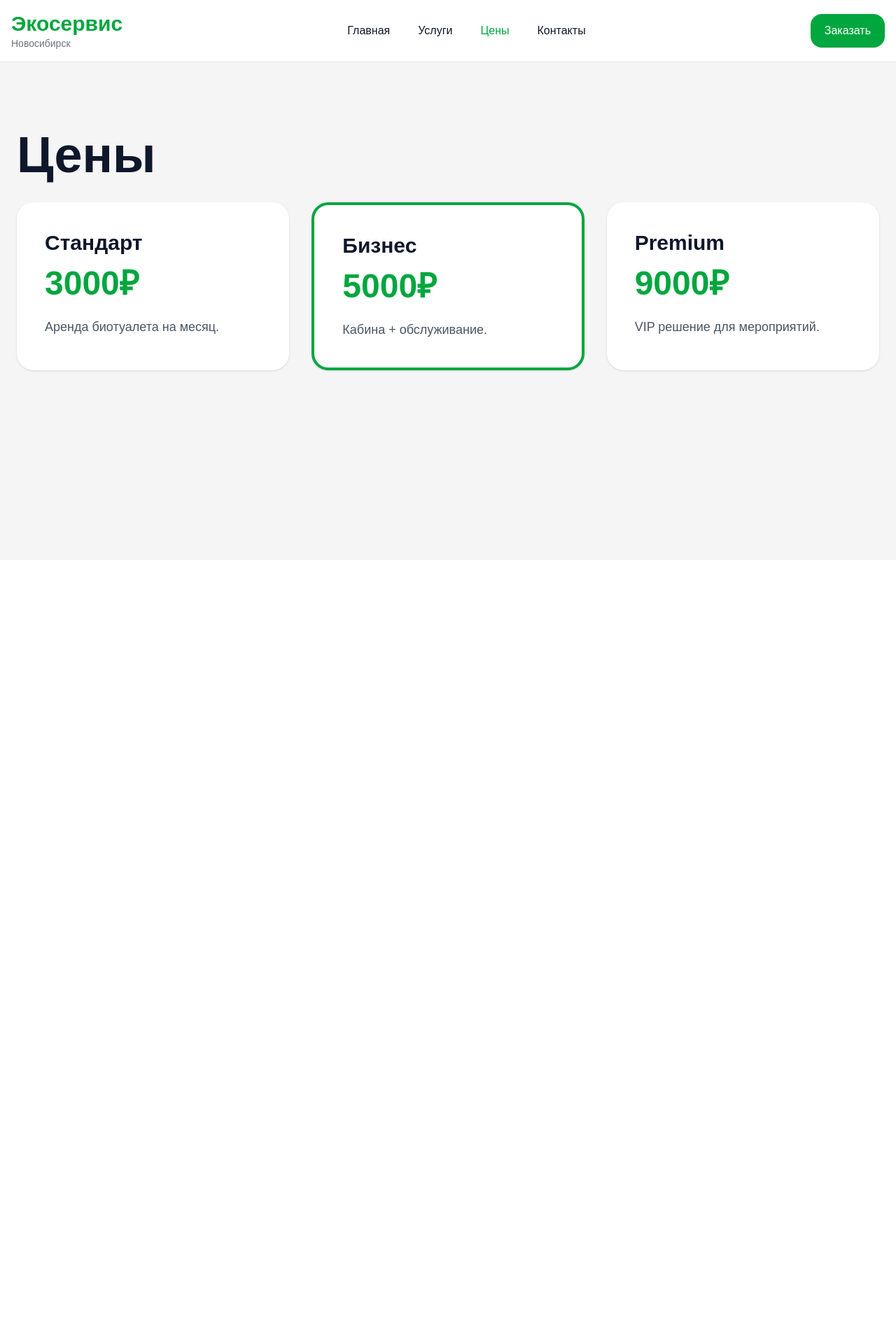
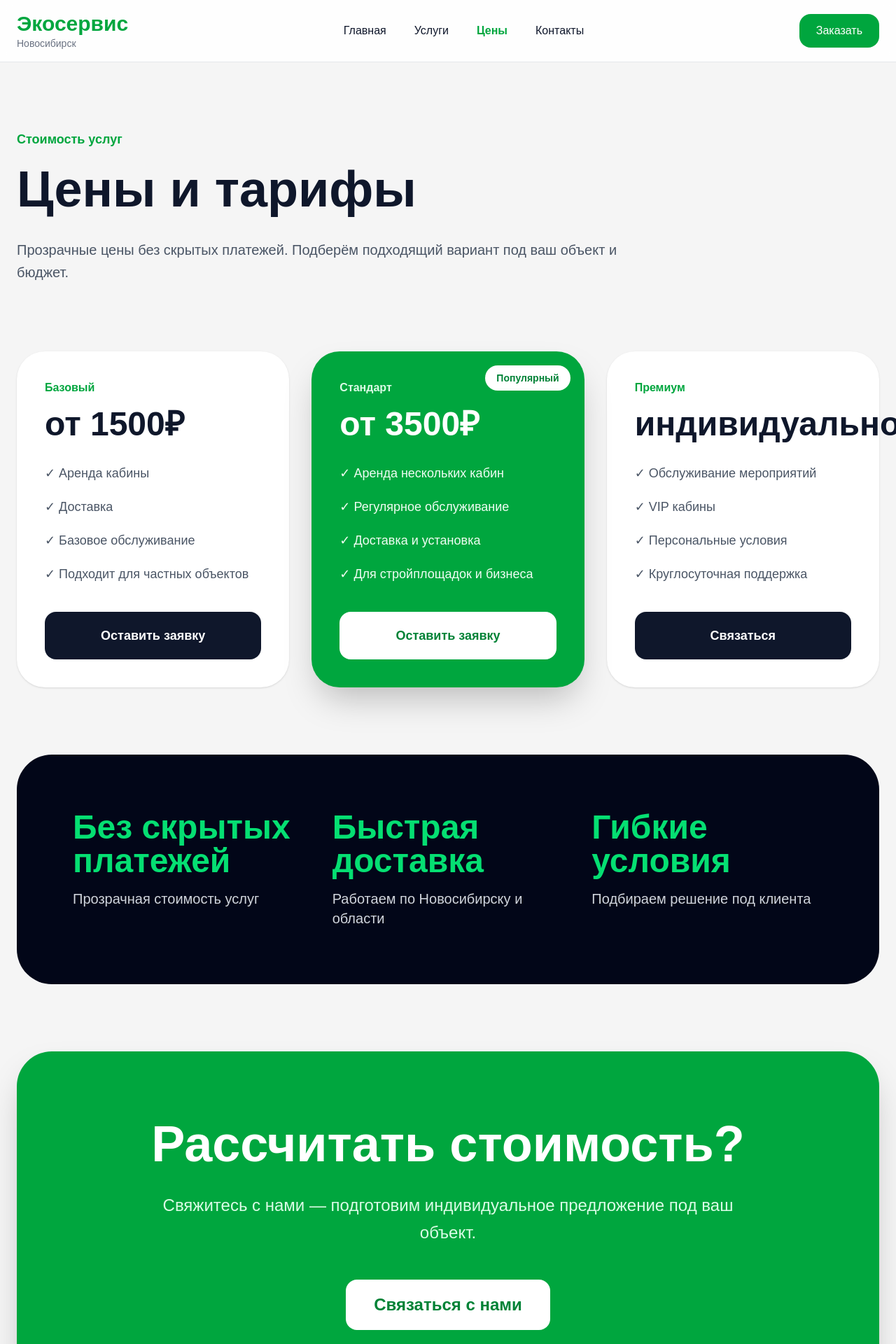
Before and after one commit to Skyeeeeeeeeeeeeeeeeeee/eco-service-site, a Next.js app: page /prices in a window 1280 px wide. Shown: the top 1920 px of the page at 70% size. Before the commit the page ends 800 px from the top, so only its background shows below. Built offline with nearby package versions, Linux system fonts and the light colour scheme.

Commit message:
add animations

```diff
--- a/app/prices/page.tsx
+++ b/app/prices/page.tsx
@@ -1,45 +1,66 @@
+"use client"
+
+import { motion } from "framer-motion"
+
 export default function PricesPage() {
   return (
     <main className="min-h-screen bg-[#f5f5f5] text-slate-900">
 
       {/* HEADER */}
-      <header className="border-b border-gray-200 bg-white sticky top-0 z-50">
+      <header className="border-b border-gray-200 bg-white/90 backdrop-blur sticky top-0 z-50">
 
-        <div className="max-w-7xl mx-auto px-4 py-4 flex items-center justify-between">
+        <div className="max-w-7xl mx-auto px-4 md:px-6 py-4 flex items-center justify-between">
 
+          {/* LOGO */}
           <a href="/" className="block">
-            <h2 className="text-2xl md:text-3xl font-bold text-green-600">
+
+            <h2 className="text-2xl md:text-3xl font-bold text-green-600 hover:scale-105 transition">
               Экосервис
             </h2>
 
             <p className="text-gray-500 text-sm">
               Новосибирск
             </p>
+
           </a>
 
+          {/* MENU */}
           <nav className="hidden md:flex items-center gap-10">
 
-            <a href="/" className="font-medium hover:text-green-600 transition">
+            <a
+              href="/"
+              className="font-medium hover:text-green-600 hover:scale-105 transition"
+            >
               Главная
             </a>
 
-            <a href="/services" className="font-medium hover:text-green-600 transition">
+            <a
+              href="/services"
+              className="font-medium hover:text-green-600 hover:scale-105 transition"
+            >
               Услуги
             </a>
 
-            <a href="/prices" className="font-medium text-green-600">
+            <a
+              href="/prices"
+              className="text-green-600 font-semibold hover:scale-105 transition"
+            >
               Цены
             </a>
 
-            <a href="/contacts" className="font-medium hover:text-green-600 transition">
+            <a
+              href="/contacts"
+              className="font-medium hover:text-green-600 hover:scale-105 transition"
+            >
               Контакты
             </a>
 
           </nav>
 
+          {/* BUTTON */}
           <a
             href="/contacts"
-            className="bg-green-600 hover:bg-green-700 text-white px-5 py-3 rounded-2xl font-medium transition"
+            className="bg-green-600 hover:bg-green-700 hover:scale-105 active:scale-95 text-white px-6 py-3 rounded-2xl font-medium transition duration-300"
           >
             Заказать
           </a>
@@ -48,62 +69,310 @@ export default function PricesPage() {
 
       </header>
 
-      {/* CONTENT */}
-      <section className="py-16 md:py-24">
+      {/* HERO */}
+      <section className="py-16 md:py-24 overflow-hidden">
 
         <div className="max-w-7xl mx-auto px-4 md:px-6">
 
-          <h1 className="text-5xl md:text-7xl font-bold mb-8">
-            Цены
-          </h1>
+          <motion.div
+            initial={{ opacity: 0, y: 60 }}
+            animate={{ opacity: 1, y: 0 }}
+            transition={{ duration: 0.8 }}
+            className="max-w-4xl"
+          >
 
-          <div className="grid grid-cols-1 md:grid-cols-3 gap-8">
+            <p className="text-green-600 font-semibold mb-5 text-lg">
+              Стоимость услуг
+            </p>
 
-            <div className="bg-white rounded-3xl p-10 shadow-sm">
+            <h1 className="text-4xl md:text-7xl font-bold leading-[1.05] mb-8">
+              Цены
+              и тарифы
+            </h1>
 
-              <h2 className="text-3xl font-bold mb-4">
-                Стандарт
+            <p className="text-gray-600 text-xl leading-relaxed">
+              Прозрачные цены без скрытых платежей.
+              Подберём подходящий вариант
+              под ваш объект и бюджет.
+            </p>
+
+          </motion.div>
+
+        </div>
+
+      </section>
+
+      {/* PRICE CARDS */}
+      <section className="pb-16 md:pb-24">
+
+        <div className="max-w-7xl mx-auto px-4 md:px-6">
+
+          <div className="grid grid-cols-1 lg:grid-cols-3 gap-8">
+
+            {/* CARD 1 */}
+            <motion.div
+              initial={{ opacity: 0, y: 60 }}
+              whileInView={{ opacity: 1, y: 0 }}
+              transition={{ duration: 0.6 }}
+              viewport={{ once: true }}
+              className="bg-white rounded-[40px] p-10 shadow-sm hover:-translate-y-3 hover:shadow-2xl transition duration-300"
+            >
+
+              <p className="text-green-600 font-semibold mb-4">
+                Базовый
+              </p>
+
+              <h2 className="text-5xl font-bold mb-8">
+                от 1500₽
               </h2>
 
-              <p className="text-5xl font-bold text-green-600 mb-6">
-                3000₽
+              <div className="space-y-5 text-lg text-gray-600 mb-10">
+
+                <p>✓ Аренда кабины</p>
+                <p>✓ Доставка</p>
+                <p>✓ Базовое обслуживание</p>
+                <p>✓ Подходит для частных объектов</p>
+
+              </div>
+
+              <a
+                href="/contacts"
+                className="block text-center bg-slate-900 hover:bg-black text-white py-5 rounded-2xl text-lg font-semibold transition"
+              >
+                Оставить заявку
+              </a>
+
+            </motion.div>
+
+            {/* CARD 2 */}
+            <motion.div
+              initial={{ opacity: 0, y: 60 }}
+              whileInView={{ opacity: 1, y: 0 }}
+              transition={{ delay: 0.15 }}
+              viewport={{ once: true }}
+              className="bg-green-600 rounded-[40px] p-10 shadow-2xl hover:-translate-y-3 transition duration-300 text-white relative overflow-hidden"
+            >
+
+              {/* POPULAR */}
+              <div className="absolute top-5 right-5 bg-white text-green-700 px-4 py-2 rounded-full text-sm font-bold">
+                Популярный
+              </div>
+
+              <p className="text-green-100 font-semibold mb-4">
+                Стандарт
               </p>
 
-              <p className="text-gray-600 text-lg">
-                Аренда биотуалета на месяц.
+              <h2 className="text-5xl font-bold mb-8">
+                от 3500₽
+              </h2>
+
+              <div className="space-y-5 text-lg text-green-50 mb-10">
+
+                <p>✓ Аренда нескольких кабин</p>
+                <p>✓ Регулярное обслуживание</p>
+                <p>✓ Доставка и установка</p>
+                <p>✓ Для стройплощадок и бизнеса</p>
+
+              </div>
+
+              <a
+                href="/contacts"
+                className="block text-center bg-white text-green-700 hover:bg-gray-100 py-5 rounded-2xl text-lg font-bold transition"
+              >
+                Оставить заявку
+              </a>
+
+            </motion.div>
+
+            {/* CARD 3 */}
+            <motion.div
+              initial={{ opacity: 0, y: 60 }}
+              whileInView={{ opacity: 1, y: 0 }}
+              transition={{ delay: 0.3 }}
+              viewport={{ once: true }}
+              className="bg-white rounded-[40px] p-10 shadow-sm hover:-translate-y-3 hover:shadow-2xl transition duration-300"
+            >
+
+              <p className="text-green-600 font-semibold mb-4">
+                Премиум
+              </p>
+
+              <h2 className="text-5xl font-bold mb-8">
+                индивидуально
+              </h2>
+
+              <div className="space-y-5 text-lg text-gray-600 mb-10">
+
+                <p>✓ Обслуживание мероприятий</p>
+                <p>✓ VIP кабины</p>
+                <p>✓ Персональные условия</p>
+                <p>✓ Круглосуточная поддержка</p>
+
+              </div>
+
+              <a
+                href="/contacts"
+                className="block text-center bg-slate-900 hover:bg-black text-white py-5 rounded-2xl text-lg font-semibold transition"
+              >
+                Связаться
+              </a>
+
+            </motion.div>
+
+          </div>
+
+        </div>
+
+      </section>
+
+      {/* ADVANTAGES */}
+      <section className="pb-16 md:pb-24">
+
+        <div className="max-w-7xl mx-auto px-4 md:px-6">
+
+          <motion.div
+            initial={{ opacity: 0, scale: 0.96 }}
+            whileInView={{ opacity: 1, scale: 1 }}
+            transition={{ duration: 0.7 }}
+            viewport={{ once: true }}
+            className="bg-slate-950 rounded-[50px] p-12 md:p-20 text-white"
+          >
+
+            <div className="grid grid-cols-1 md:grid-cols-3 gap-10">
+
+              <div>
+
+                <h3 className="text-5xl font-bold mb-4 text-green-400">
+                  Без скрытых
+                  платежей
+                </h3>
+
+                <p className="text-xl text-gray-300">
+                  Прозрачная стоимость услуг
+                </p>
+
+              </div>
+
+              <div>
+
+                <h3 className="text-5xl font-bold mb-4 text-green-400">
+                  Быстрая
+                  доставка
+                </h3>
+
+                <p className="text-xl text-gray-300">
+                  Работаем по Новосибирску и области
+                </p>
+
+              </div>
+
+              <div>
+
+                <h3 className="text-5xl font-bold mb-4 text-green-400">
+                  Гибкие
+                  условия
+                </h3>
+
+                <p className="text-xl text-gray-300">
+                  Подбираем решение под клиента
+                </p>
+
+              </div>
+
+            </div>
+
+          </motion.div>
+
+        </div>
+
+      </section>
+
+      {/* CTA */}
+      <section className="pb-16 md:pb-24">
+
+        <div className="max-w-7xl mx-auto px-4 md:px-6">
+
+          <motion.div
+            initial={{ opacity: 0, scale: 0.96 }}
+            whileInView={{ opacity: 1, scale: 1 }}
+            transition={{ duration: 0.7 }}
+            viewport={{ once: true }}
+            className="bg-green-600 rounded-[50px] p-12 md:p-24 text-white text-center shadow-2xl"
+          >
+
+            <h2 className="text-5xl md:text-7xl font-bold mb-8">
+              Рассчитать стоимость?
+            </h2>
+
+            <p className="text-2xl text-green-100 max-w-4xl mx-auto leading-relaxed mb-12">
+              Свяжитесь с нами —
+              подготовим индивидуальное предложение
+              под ваш объект.
+            </p>
+
+            <a
+              href="/contacts"
+              className="inline-block bg-white text-green-700 hover:bg-gray-100 hover:scale-105 active:scale-95 px-10 py-5 rounded-2xl text-2xl font-bold transition duration-300"
+            >
+              Связаться с нами
+            </a>
+
+          </motion.div>
+
+        </div>
+
+      </section>
+
+      {/* FOOTER */}
+      <footer className="bg-slate-950 text-white py-16">
+
+        <div className="max-w-7xl mx-auto px-4 md:px-6">
+
+          <div className="grid grid-cols-1 md:grid-cols-3 gap-12">
+
+            <div>
+
+              <h2 className="text-5xl font-bold mb-6">
+                Экосервис
+              </h2>
+
+              <p className="text-gray-400 text-xl leading-relaxed">
+                Аренда и продажа биотуалетов
+                в Новосибирске и области.
               </p>
 
             </div>
 
-            <div className="bg-white rounded-3xl p-10 shadow-sm border-4 border-green-600">
+            <div>
 
-              <h2 className="text-3xl font-bold mb-4">
-                Бизнес
-              </h2>
+              <h3 className="text-3xl font-bold mb-6">
+                Навигация
+              </h3>
 
-              <p className="text-5xl font-bold text-green-600 mb-6">
-                5000₽
-              </p>
+              <div className="flex flex-col gap-4 text-gray-300 text-lg">
 
-              <p className="text-gray-600 text-lg">
-                Кабина + обслуживание.
-              </p>
+                <a href="/">Главная</a>
+                <a href="/services">Услуги</a>
+                <a href="/prices">Цены</a>
+                <a href="/contacts">Контакты</a>
+
+              </div>
 
             </div>
 
-            <div className="bg-white rounded-3xl p-10 shadow-sm">
+            <div>
 
-              <h2 className="text-3xl font-bold mb-4">
-                Premium
-              </h2>
+              <h3 className="text-3xl font-bold mb-6">
+                Контакты
+              </h3>
 
-              <p className="text-5xl font-bold text-green-600 mb-6">
-                9000₽
-              </p>
+              <div className="flex flex-col gap-4 text-gray-300 text-lg">
 
-              <p className="text-gray-600 text-lg">
-                VIP решение для мероприятий.
-              </p>
+                <p>📞 +7 (383) 319-40-21</p>
+                <p>📍 Советская ул., 64/1</p>
+                <p>🕒 Пн–Пт: 9:00–17:00</p>
+
+              </div>
 
             </div>
 
@@ -111,7 +380,7 @@ export default function PricesPage() {
 
         </div>
 
-      </section>
+      </footer>
 
     </main>
   )
```
